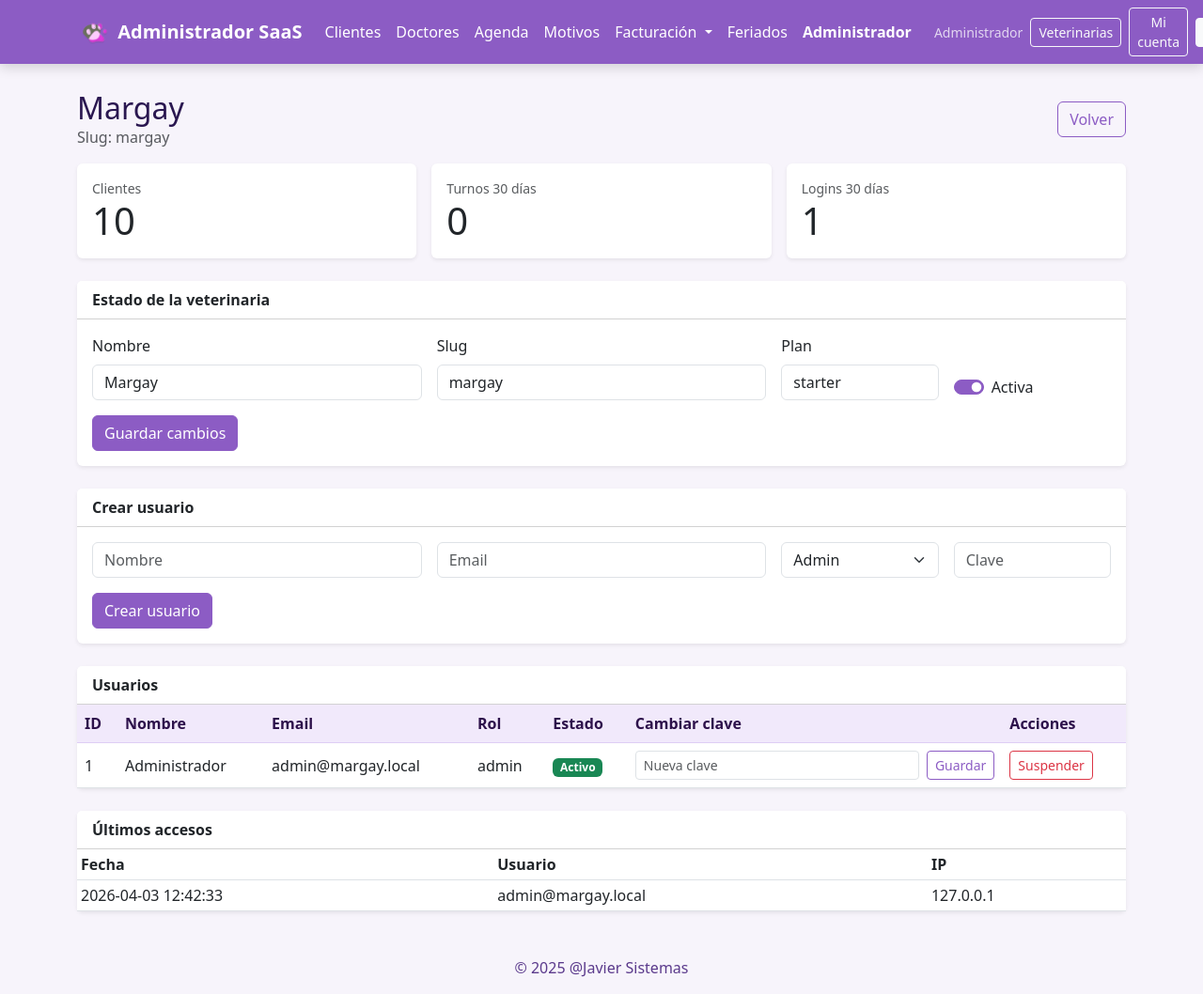
After one commit to JaviPrograma/margay-saas, a Flask app: page /administrador/veterinaria/1 in a window 1280 px wide. The commit adds this page. Shown: the whole page at 94% size. Run offline with Flask 3, Linux system fonts and the light colour scheme; a user stored in the database is signed in; data comes from the database, SQL or seed files in the repository; parts of the project's set-up code (start-up, migrations or seed data) failed here and were passed over.

Commit message:
Add files via upload

```diff
--- /dev/null
+++ b/templates/administrador_veterinaria.html
@@ -0,0 +1,81 @@
+{% extends "base.html" %}
+{% block content %}
+<div class="d-flex justify-content-between align-items-center mb-3">
+  <div>
+    <h2 class="mb-0">{{ empresa.nombre }}</h2>
+    <div class="text-muted">Slug: {{ empresa.slug or '-' }}</div>
+  </div>
+  <a href="{{ url_for('administrador_panel') }}" class="btn btn-outline-primary">Volver</a>
+</div>
+<div class="row g-3 mb-4">
+  <div class="col-12 col-md-4"><div class="card shadow-sm border-0"><div class="card-body"><div class="text-muted small">Clientes</div><div class="display-6">{{ metricas.clientes_total }}</div></div></div></div>
+  <div class="col-12 col-md-4"><div class="card shadow-sm border-0"><div class="card-body"><div class="text-muted small">Turnos 30 días</div><div class="display-6">{{ metricas.turnos_30 }}</div></div></div></div>
+  <div class="col-12 col-md-4"><div class="card shadow-sm border-0"><div class="card-body"><div class="text-muted small">Logins 30 días</div><div class="display-6">{{ metricas.logins_30 }}</div></div></div></div>
+</div>
+<div class="card shadow-sm border-0 mb-4">
+  <div class="card-header bg-white"><strong>Estado de la veterinaria</strong></div>
+  <div class="card-body">
+    <form method="post" action="{{ url_for('administrador_veterinaria_editar', empresa_id=empresa.id) }}" class="row g-3">
+      <div class="col-md-4"><label class="form-label">Nombre</label><input class="form-control" type="text" name="nombre" value="{{ empresa.nombre }}" required></div>
+      <div class="col-md-4"><label class="form-label">Slug</label><input class="form-control" type="text" name="slug" value="{{ empresa.slug or '' }}"></div>
+      <div class="col-md-2"><label class="form-label">Plan</label><input class="form-control" type="text" name="plan" value="{{ empresa.plan or 'starter' }}"></div>
+      <div class="col-md-2 d-flex align-items-end"><div class="form-check form-switch"><input class="form-check-input" type="checkbox" name="activa" id="activa" {% if empresa.activa %}checked{% endif %}><label class="form-check-label" for="activa">Activa</label></div></div>
+      <div class="col-12"><button class="btn btn-primary">Guardar cambios</button></div>
+    </form>
+  </div>
+</div>
+<div class="card shadow-sm border-0 mb-4">
+  <div class="card-header bg-white"><strong>Crear usuario</strong></div>
+  <div class="card-body">
+    <form method="post" action="{{ url_for('administrador_usuario_nuevo', empresa_id=empresa.id) }}" class="row g-3">
+      <div class="col-md-4"><input class="form-control" name="nombre" placeholder="Nombre" required></div>
+      <div class="col-md-4"><input class="form-control" name="email" type="email" placeholder="Email" required></div>
+      <div class="col-md-2"><select class="form-select" name="rol"><option value="admin">Admin</option><option value="operador">Operador</option></select></div>
+      <div class="col-md-2"><input class="form-control" name="password" type="text" placeholder="Clave" required></div>
+      <div class="col-12"><button class="btn btn-primary">Crear usuario</button></div>
+    </form>
+  </div>
+</div>
+<div class="card shadow-sm border-0 mb-4">
+  <div class="card-header bg-white"><strong>Usuarios</strong></div>
+  <div class="table-responsive">
+    <table class="table table-hover align-middle mb-0">
+      <thead class="table-primary"><tr><th>ID</th><th>Nombre</th><th>Email</th><th>Rol</th><th>Estado</th><th>Cambiar clave</th><th>Acciones</th></tr></thead>
+      <tbody>
+        {% for user in usuarios %}
+        <tr>
+          <td>{{ user.id }}</td><td>{{ user.nombre }}</td><td>{{ user.email }}</td><td>{{ user.rol }}</td>
+          <td>{% if user.activo %}<span class="badge text-bg-success">Activo</span>{% else %}<span class="badge text-bg-danger">Suspendido</span>{% endif %}</td>
+          <td>
+            <form method="post" action="{{ url_for('administrador_usuario_password', user_id=user.id) }}" class="d-flex gap-2">
+              <input class="form-control form-control-sm" type="text" name="password" placeholder="Nueva clave" required>
+              <button class="btn btn-sm btn-outline-primary">Guardar</button>
+            </form>
+          </td>
+          <td>
+            <form method="post" action="{{ url_for('administrador_usuario_toggle', user_id=user.id) }}">
+              <button class="btn btn-sm {% if user.activo %}btn-outline-danger{% else %}btn-outline-success{% endif %}">{% if user.activo %}Suspender{% else %}Reactivar{% endif %}</button>
+            </form>
+          </td>
+        </tr>
+        {% endfor %}
+      </tbody>
+    </table>
+  </div>
+</div>
+<div class="card shadow-sm border-0">
+  <div class="card-header bg-white"><strong>Últimos accesos</strong></div>
+  <div class="table-responsive">
+    <table class="table table-sm mb-0">
+      <thead><tr><th>Fecha</th><th>Usuario</th><th>IP</th></tr></thead>
+      <tbody>
+        {% for row in ultimos %}
+        <tr><td>{{ row.created_at }}</td><td>{{ row.email }}</td><td>{{ row.ip or '-' }}</td></tr>
+        {% else %}
+        <tr><td colspan="3" class="text-center text-muted py-3">Sin accesos todavía.</td></tr>
+        {% endfor %}
+      </tbody>
+    </table>
+  </div>
+</div>
+{% endblock %}
--- a/templates/base.html
+++ b/templates/base.html
@@ -21,7 +21,7 @@
     body{ background:#f7f4fb; color:#2a1750; padding-top: 72px; }
     @media (max-width: 991.98px){ body{ padding-top: 64px; } }
     nav.navbar{ background: var(--brand); box-shadow: 0 4px 12px rgba(0,0,0,.15); }
-    .navbar-brand, .nav-link{ color:#fff !important; cursor:pointer; }
+    .navbar-brand, .nav-link{ color:#fff !important; }
     .nav-link:hover{ color:#e7daf8 !important; }
     .brand-wrap{ display:flex; align-items:center; gap:.5rem; }
     .brand-paw{ height:28px; width:auto; image-rendering: -webkit-optimize-contrast; filter: drop-shadow(0 1px 0 rgba(0,0,0,.1)); }
@@ -53,6 +53,7 @@
       --bs-alert-border-color: var(--bs-primary-border-subtle);
       --bs-alert-color: #2d114b;
     }
+    .admin-shortcut{font-weight:600;}
     footer{ margin-top: 2rem; padding: 1rem 0; text-align: center; color: #5b3a8c; }
   </style>
 </head>
@@ -69,7 +70,7 @@
       <span class="navbar-toggler-icon"></span>
     </button>
     <div class="collapse navbar-collapse" id="menuNav">
-      <ul class="navbar-nav ms-auto">
+      <ul class="navbar-nav ms-auto align-items-lg-center">
         <li class="nav-item"><a class="nav-link" href="{{ url_for('clientes') }}">Clientes</a></li>
         <li class="nav-item"><a class="nav-link" href="{{ url_for('doctores') }}">Doctores</a></li>
         <li class="nav-item"><a class="nav-link" href="{{ url_for('agenda_lista') }}">Agenda</a></li>
@@ -89,12 +90,15 @@
         </li>
 
         <li class="nav-item"><a class="nav-link" href="{{ url_for('feriados') }}">Feriados</a></li>
+        {% if is_master_admin %}
+        <li class="nav-item"><a class="nav-link admin-shortcut" href="{{ url_for('administrador_panel') }}">Administrador</a></li>
+        {% endif %}
       </ul>
-      <div class="d-flex align-items-center gap-3 text-white ms-lg-3">
-        <small class="opacity-75">{{ user_nombre or "" }}</small>
-        {% if can_manage_tenants %}{% if session.get('empresa_nombre') == 'Margay' or session.get('empresa_id') == 1 %}
-<a class="btn btn-sm btn-outline-light" href="{{ url_for('veterinarias_panel') }}">Veterinarias</a>
-{% endif %}{% endif %}
+      <div class="d-flex align-items-center gap-2 text-white ms-lg-3 mt-2 mt-lg-0">
+        <small class="opacity-75 d-none d-lg-inline">{{ user_nombre or "" }}</small>
+        {% if is_master_admin %}
+        <a class="btn btn-sm btn-outline-light" href="{{ url_for('veterinarias_panel') }}">Veterinarias</a>
+        {% endif %}
         {% if user_nombre %}<a class="btn btn-sm btn-outline-light" href="{{ url_for('mi_cuenta') }}">Mi cuenta</a><a class="btn btn-sm btn-light" href="{{ url_for('logout') }}">Salir</a>{% endif %}
       </div>
     </div>
--- a/templates/index.html
+++ b/templates/index.html
@@ -9,6 +9,10 @@
     <a href="{{ url_for('agenda_nueva') }}" class="btn btn-primary btn-lg">Nueva Cita</a>
     <a href="{{ url_for('facturacion') }}" class="btn btn-primary btn-lg">Facturación</a>
     <a href="{{ url_for('recordatorios.dashboard') }}" class="btn btn-primary btn-lg">Recordatorios</a>
+    {% if is_master_admin %}
+    <a href="{{ url_for('administrador_panel') }}" class="btn btn-dark btn-lg">Administrador general</a>
+    <a href="{{ url_for('veterinarias_panel') }}" class="btn btn-outline-primary btn-lg">Veterinarias</a>
+    {% endif %}
   </div>
 </div>
 {% endblock %}
```
Also changed, not shown: templates/administrador.html (added, +48 -0 lines).
